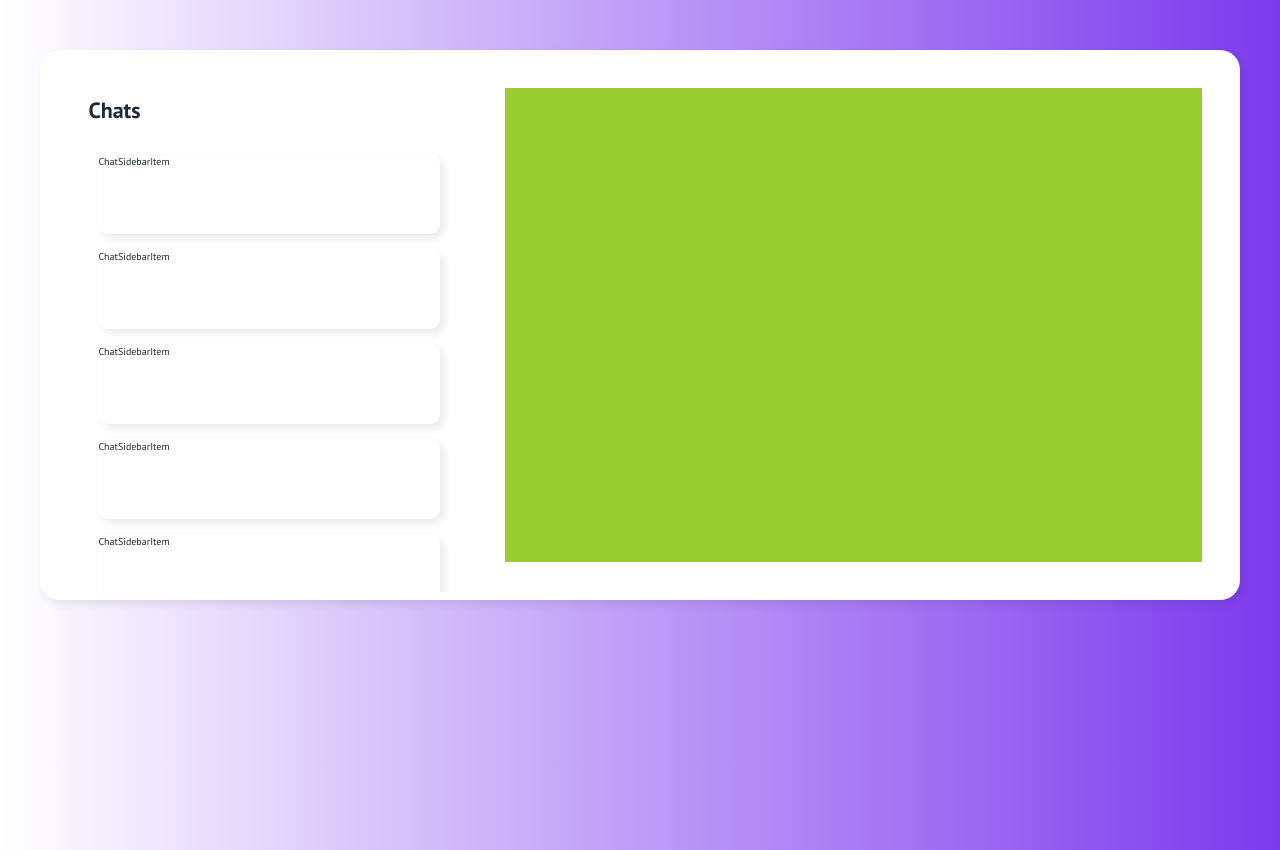
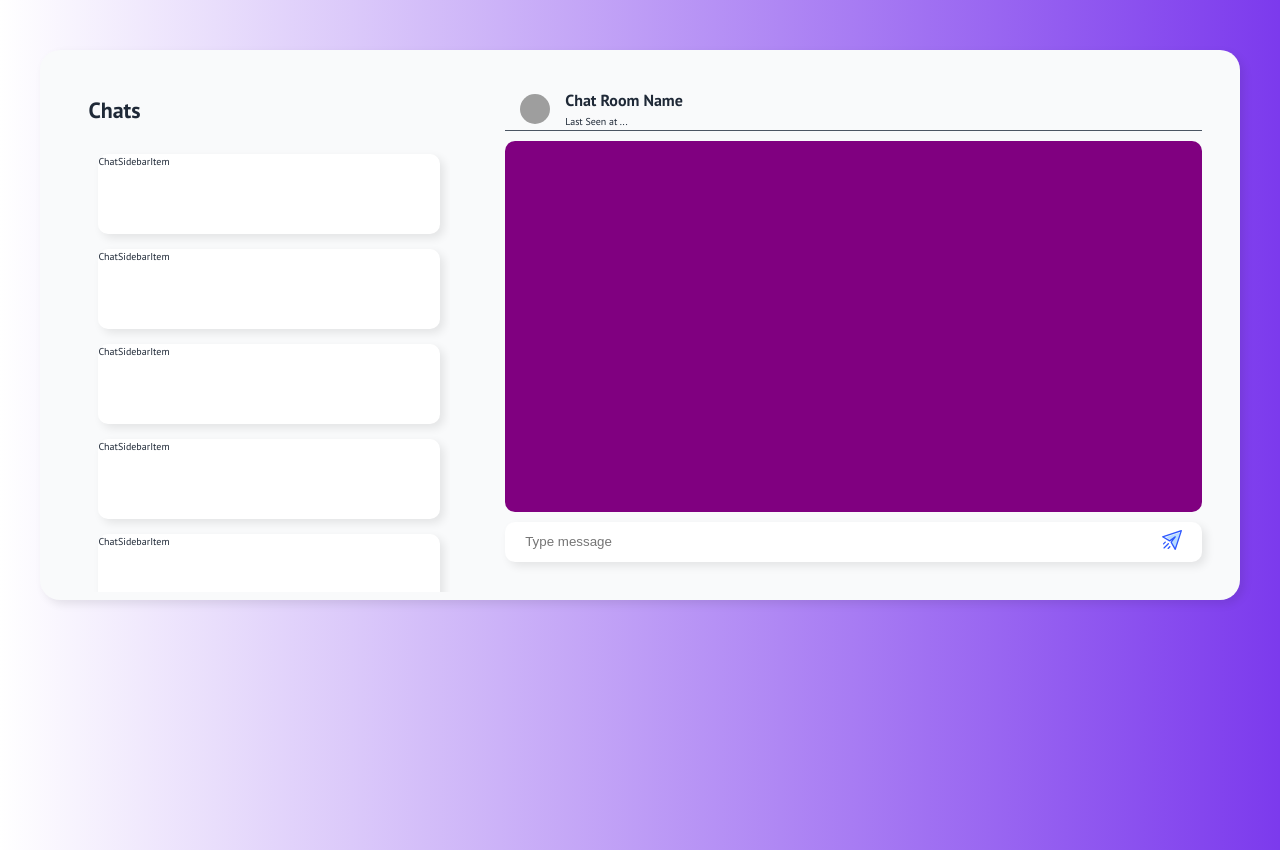
Before and after one commit to pratik-kumar-sahu/chitty-chat, a React (Create React App) app: page / in a window 1280 px wide. Built offline with nearby package versions, Linux system fonts and the light colour scheme; grey boxes are pictures that could not be loaded.

Commit message:
Added message box and more styles

```diff
--- a/src/App.css
+++ b/src/App.css
@@ -4,7 +4,7 @@
   margin: 5rem auto;
   padding: 3%;
   border-radius: 2rem;
-  background-color: var(--white);
+  background-color: #f9fafb;
   box-shadow: var(--shadow-light);
   display: flex;
   justify-content: space-between;
--- a/src/components/ChatScreen/ChatScreen.js
+++ b/src/components/ChatScreen/ChatScreen.js
@@ -1,8 +1,40 @@
 import React from "react";
+import direct from "./direct.svg";
 import "./ChatScreen.scss";
 
 function ChatScreen() {
-  return <div className="screen"></div>;
+  return (
+    <div className="screen">
+      <div className="screen__header">
+        <img
+          className="screen__header-image"
+          src="https://images.unsplash.com/photo-1568602471122-7832951cc4c5?ixid=MnwxMjA3fDB8MHxwaG90by1wYWdlfHx8fGVufDB8fHx8&ixlib=rb-1.2.1&auto=format&fit=crop&w=750&q=80"
+          alt="chat-room"
+        />
+        <div className="screen__header-details">
+          <h3 className="screen__header-details--name">Chat Room Name</h3>
+          <p className="screen__header-details--time">Last Seen at ...</p>
+        </div>
+      </div>
+
+      <div className="screen__container"></div>
+      <div className="screen__sendbox">
+        <form className="screen__sendbox-form">
+          <input
+            className="screen__sendbox-form--inputbox"
+            placeholder="Type message"
+          />
+          <button className="screen__sendbox-form--btn">
+            <img
+              className="screen__sendbox-form--btn__img"
+              src={direct}
+              alt="send"
+            />
+          </button>
+        </form>
+      </div>
+    </div>
+  );
 }
 
 export default ChatScreen;
--- a/src/components/ChatScreen/ChatScreen.scss
+++ b/src/components/ChatScreen/ChatScreen.scss
@@ -1,5 +1,80 @@
 .screen {
   width: 62%;
   height: 100%;
-  background-color: yellowgreen;
+  display: flex;
+  flex-direction: column;
+  // background-color: yellowgreen;
+
+  &__header {
+    width: 100%;
+    height: 5rem;
+    // background-color: orangered;
+    display: flex;
+    align-items: center;
+    // box-shadow: var(--shadow-light);
+    border-bottom: var(--border);
+
+    &-image {
+      width: 3rem;
+      height: 3rem;
+      margin: 0 1.5rem;
+      object-fit: cover;
+      border-radius: 50%;
+    }
+
+    &-details {
+      flex: 1;
+
+      &--name {
+        font-size: 1.6rem;
+      }
+
+      &--time {
+      }
+    }
+  }
+
+  &__container {
+    width: 100%;
+    height: 100%;
+    border-radius: 1rem;
+    margin: 1rem 0;
+    background-color: purple;
+  }
+
+  &__sendbox {
+    width: 100%;
+    height: 5rem;
+    border-radius: 1rem;
+    display: flex;
+    align-items: center;
+    box-shadow: var(--shadow-light);
+    background-color: var(--white);
+
+    &-form {
+      width: 100%;
+      padding-left: 2rem;
+      padding-right: 2rem;
+      // margin-left: 2rem;
+      display: flex;
+      justify-content: space-between;
+
+      &--inputbox {
+        width: 80%;
+        height: 3rem;
+        border-style: none;
+        outline-style: none;
+      }
+
+      &--btn {
+        border-style: none;
+        background-color: var(--white);
+
+        &__img {
+          width: 20px;
+          background-color: var(--white);
+        }
+      }
+    }
+  }
 }
--- a/src/index.css
+++ b/src/index.css
@@ -43,3 +43,7 @@ body {
   width: 0;
   background: transparent;
 }
+
+::-webkit-scrollbar-thumb {
+  background: var(--white);
+}
```
Also changed, not shown: src/components/ChatScreen/direct.svg (added).
